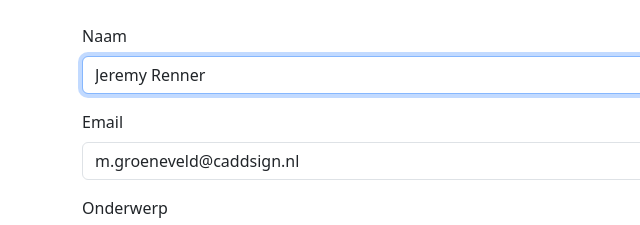
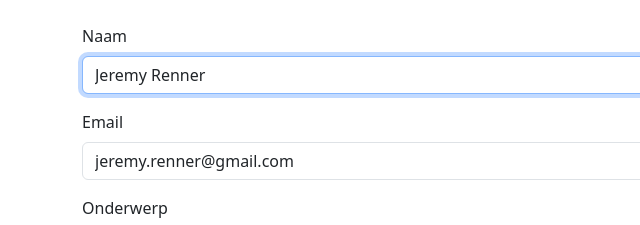
Before and after one commit to groveld/cf-pages-www-groveld-com, a plain HTML site: page public/index.html in a window 1280 px wide. Shown: the top 225 px of the page, 0-640 px from the left. Drawn offline with nearby package versions, Linux system fonts and the light colour scheme.

Commit message:
Update index.html

```diff
--- a/public/index.html
+++ b/public/index.html
@@ -38,7 +38,7 @@
             type="email"
             name="email"
             placeholder="Uw email adres"
-            value="m.groeneveld@caddsign.nl"
+            value="jeremy.renner@gmail.com"
             minlength="3"
             required
           />
```
